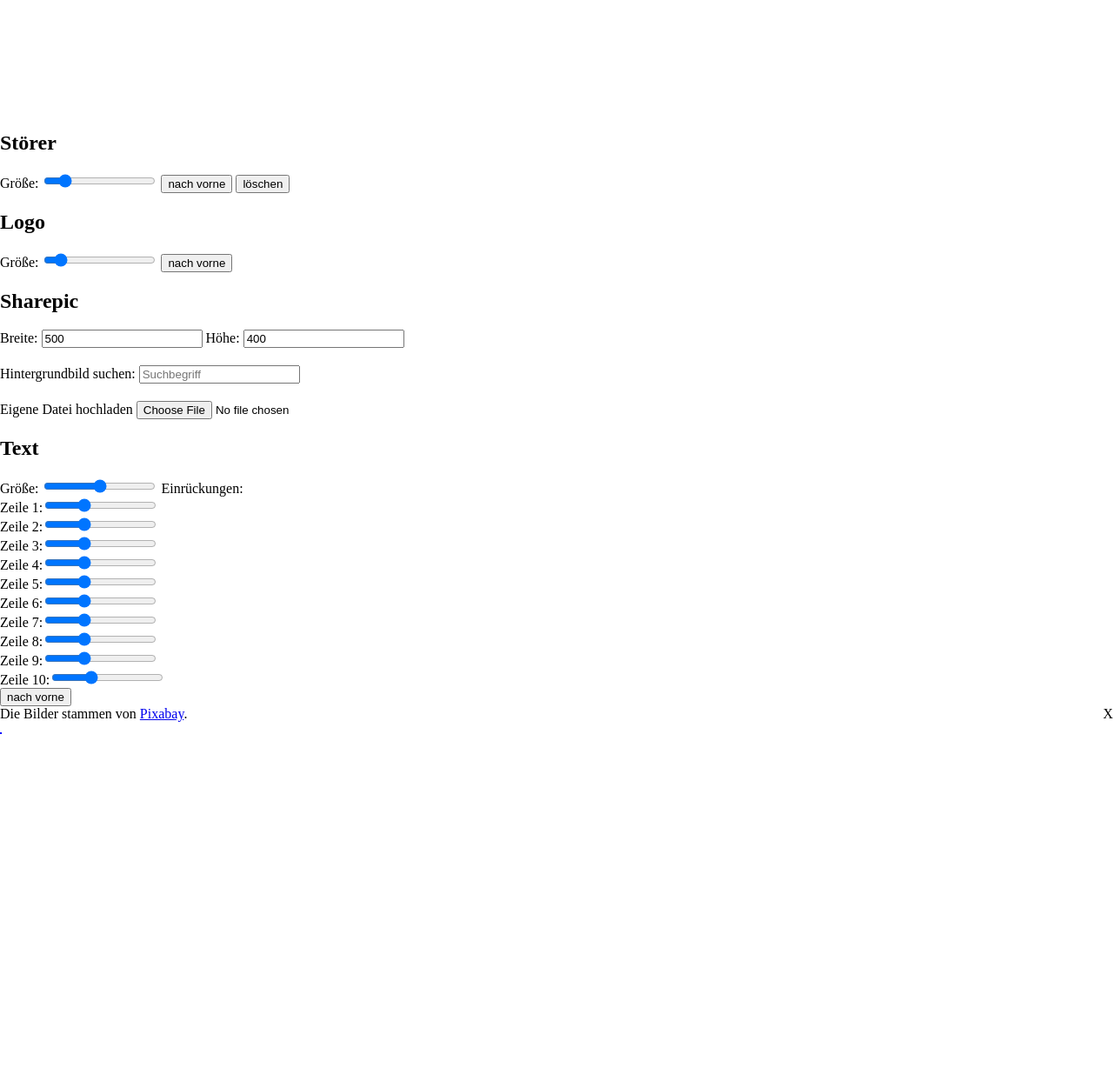
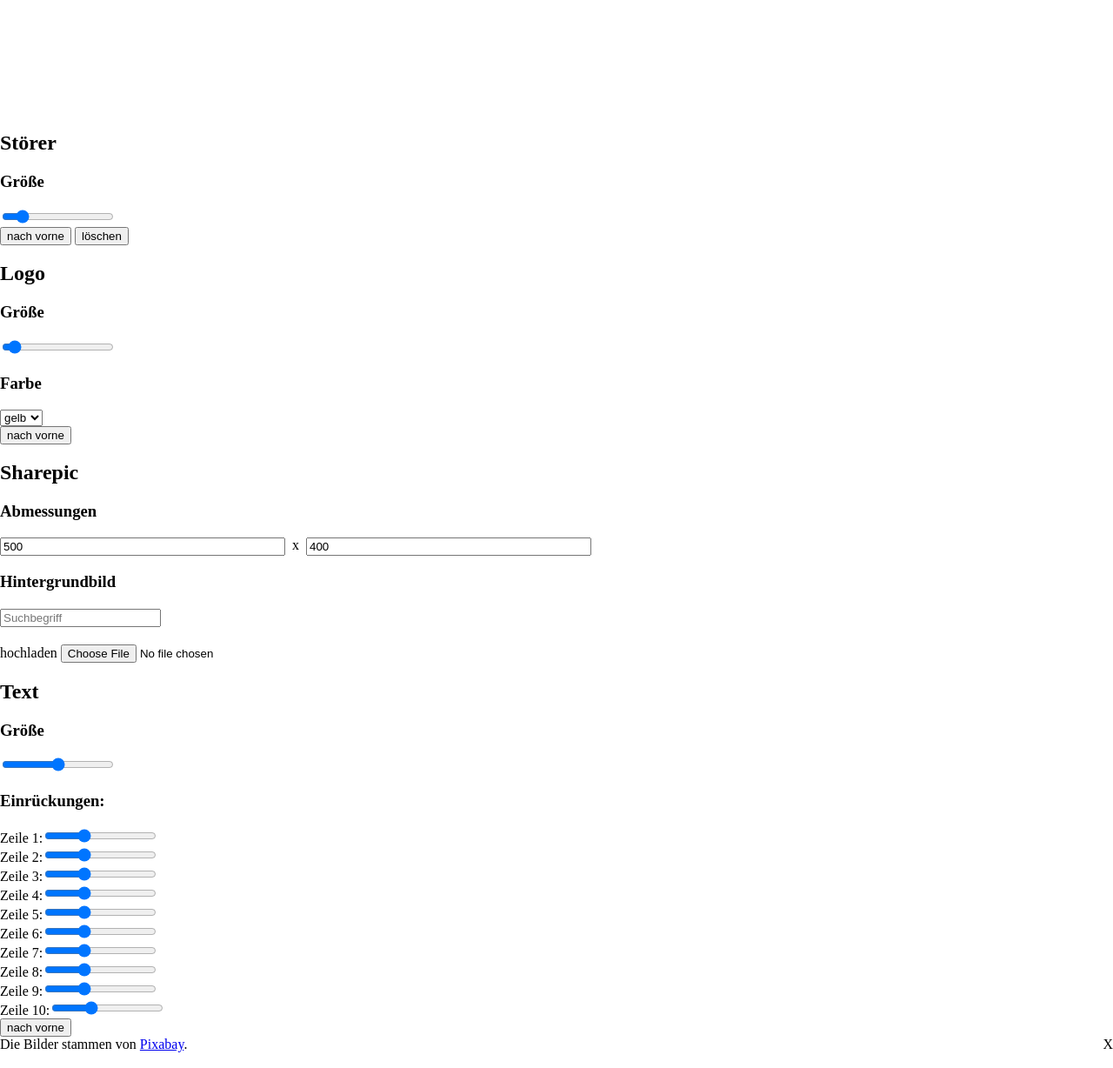
Before and after one commit to codeispoetry/sharepicgenerator3, a PHP site: template src/Views/Creator.php in a window 1280 px wide. Shown: the part 290-1518 px from the top of the page at 87% size. Before the commit the page ends 1134 px from the top, so only its background shows below. Run offline with PHP 8.4, Linux system fonts and the light colour scheme; the template is opened without the code that fills it, so the values that code supplies are empty.

Commit message:
wip: things

```diff
--- a/src/Views/Cockpit/Eyecatcher.php
+++ b/src/Views/Cockpit/Eyecatcher.php
@@ -1,13 +1,16 @@
-<section id="cockpit_eyecatcher">
+<section class="mainsection" id="cockpit_eyecatcher">
     <h2>Störer</h2>
-    <label>
-        Größe:
-        <input type="range" min="10" max="80" value="20" class="slider" id="eyecatcher_size">
-    </label>
+    <section>
+        <h3>Größe</h3>
+        <label>
+            <input type="range" min="10" max="80" value="20" class="slider" id="eyecatcher_size">
+        </label>
+    </section>
 
-    <button class="to-front" data-target="eyecatcher">nach vorne</button>
-    <button class="delete" data-target="eyecatcher">löschen</button>
-
+    <section>
+        <button class="to-front" data-target="eyecatcher">nach vorne</button>
+        <button class="delete" data-target="eyecatcher">löschen</button>
+    </section>
 </section>
 
 <script>
--- a/src/Views/Cockpit/Logo.php
+++ b/src/Views/Cockpit/Logo.php
@@ -1,11 +1,23 @@
-<section id="cockpit_logo">
+<section class="mainsection" id="cockpit_logo">
     <h2>Logo</h2>
-    <label>
-        Größe:
-        <input type="range" min="10" max="300" value="40" class="slider" id="logo_size">
-    </label>
+    <section>
+        <h3>Größe</h3>
+        <label>
+            <input type="range" min="10" max="500" value="40" class="slider" id="logo_size">
+        </label>
+    </section>
 
-    <button class="to-front" data-target="logo">nach vorne</button>
+    <section>
+        <h3>Farbe</h3>
+        <select id="logo_file">
+            <option value="/tenants/de/logo.svg">gelb</option>
+            <option value="/tenants/de/logo-grashalm.svg">grün</option>
+        </select>
+    </section>
+
+    <section>
+        <button class="to-front" data-target="logo">nach vorne</button>
+    </section>
 
 </section>
 
@@ -18,4 +30,14 @@
         target.style.width = element.value + "px";
     });
 
+    document.getElementById('logo_file').addEventListener('change', function(event) {
+        var element = event.target;
+
+        const target = document.getElementById('logo');
+
+        target.style.backgroundImage = "url(" + element.value + ")"
+
+        console.log(element.value, "HI")
+    });
+
 </script>
--- a/src/Views/Cockpit/Sharepic.php
+++ b/src/Views/Cockpit/Sharepic.php
@@ -1,21 +1,25 @@
-<section id="cockpit_sharepic">
+<section class="mainsection" id="cockpit_sharepic">
     <h2>Sharepic</h2>
-    <label>
-        Breite:
-        <input type="number" name="width" id="width" value="500" step="1">
+    <section>
+        <h3>Abmessungen</h3>
+            <div style="display: flex">
+                <input type="number" name="width" id="width" value="500" step="1" style="width: 25%">
+                <span style="margin: 0 0.5em">x</span>
+                <input type="number" name="height" id="height" value="400" step="1" style="width: 25%">
+            </div>
         </label>
-    <label>
-        Höhe:
-        <input type="number" name="height" id="height" value="400" step="1">
-    </label>
+    </section>
 
+    <section>
+        <h3>Hintergrundbild</h3>
         <label style="display:block;margin-top:20px">
-        Hintergrundbild suchen:
             <input type="text" name="pixabay_q" id="pixabay_q" placeholder="Suchbegriff">
         </label>
 
         <label style="display:block;margin-top:20px" class="file-upload">
-        Eigene Datei hochladen
+           hochladen
             <input type="file" name="upload" id="upload">
         </label>
     </section>
+
+</section>
--- a/src/Views/Cockpit/Text.php
+++ b/src/Views/Cockpit/Text.php
@@ -1,12 +1,13 @@
-<section id="cockpit_text">
+<section class="mainsection" id="cockpit_text">
     <h2>Text</h2>
+    <section>
+        <h3>Größe</h3>
         <label>
-        Größe:
             <input type="range" min="0" max="100" value="50" class="slider" id="text_size">
         </label>
-
-
-    Einrückungen:
+    </section>
+    <section>
+        <h3>Einrückungen:</h3>
         <div style="display: flex;flex-direction: column;align-items: flex-start;">
             <?php
             for($i = 0; $i < 10; $i++) {
@@ -17,8 +18,10 @@
             }
             ?>
         </div>
-
+    </section>
+    <section>
         <button class="to-front" data-target="text">nach vorne</button>
+    </section>
 
 </section>
 
--- a/src/Views/Creator.php
+++ b/src/Views/Creator.php
@@ -4,7 +4,7 @@
 <main class="main">
 	<div class="row">
 		<div id="workbench" class="workbench">
-			<div id="canvas" contenteditable="true">
+			<div id="canvas">
 				<div id="sharepic">
 
 				</div>
@@ -23,6 +23,6 @@
 	</div>
 
 	<div class="row">
-		<img src="" id="output" style="border: 1px solid blue">
+		<img src="" id="output">
 	</div>
 </main>
--- a/tenants/de/start.html
+++ b/tenants/de/start.html
@@ -1,10 +1,10 @@
 <div id="sharepic" style="background-image: url('/tenants/de/start.jpg');width:500px; height:400px;" data-cockpit="sharepic">
     <link rel="stylesheet" href="/tenants/de/styles.css?rand=12">
-    <div id="text" class="text draggable selectable" data-cockpit="text" style="z-index:3; left: 120px; top: 100px; font-size: 20px;">
+    <div id="text" class="text draggable selectable" data-cockpit="text" contenteditable="true" id="text" style="z-index:3; left: 120px; top: 100px; font-size: 20px;">
         <p>Zeile 1</p>
         <p>Das ist die zweite Zeile</p>
     </div>
-    <div class="eyecatcher draggable selectable" data-cockpit="eyecatcher" id="eyecatcher" style="z-index:2; left: 12px; top: 260px; font-size: 20px";>
+    <div class="eyecatcher draggable selectable" data-cockpit="eyecatcher" id="eyecatcher" contenteditable="true" style="z-index:2; left: 12px; top: 260px; font-size: 20px";>
         <p>Dienstag</p>
         <p>18 Uhr</p>
     </div>
```
Also changed, not shown: src/Controllers/User.php (+7 -0 lines), src/build/js/classes/cockpit.js, src/build/js/classes/undo.js, src/build/js/drag.js, 2 other files. Lines whose indentation alone changed are shown as unchanged.
